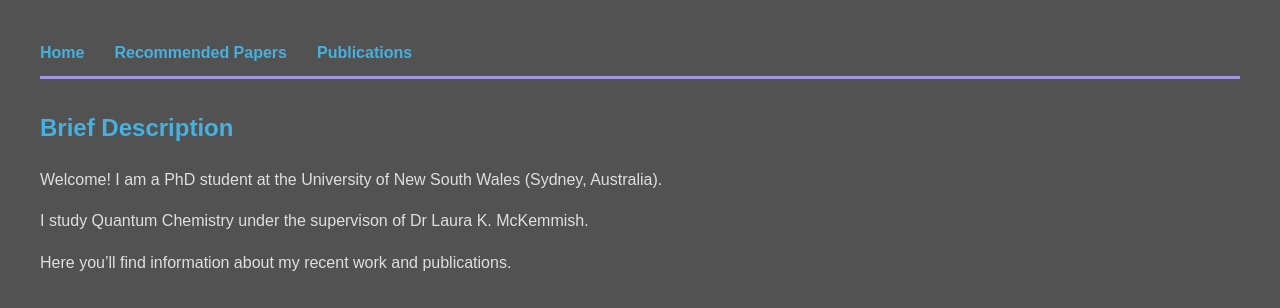
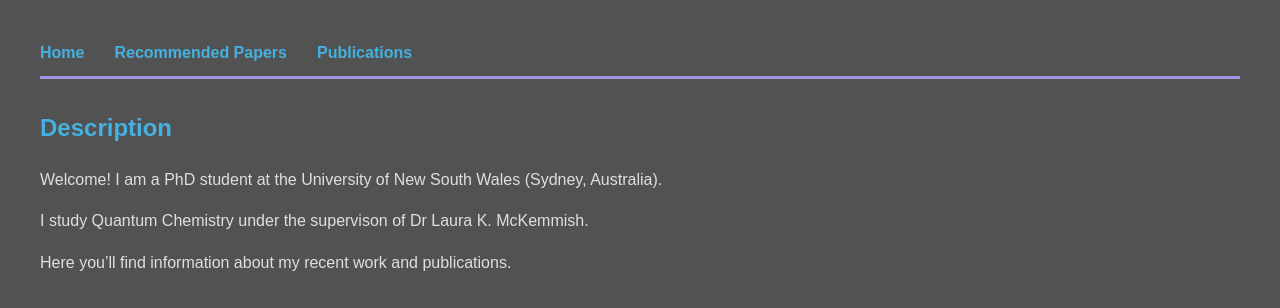
Before and after one commit to SamuelPitman/SamuelPitman.github.io, a Jekyll site: the page built from index.md, in a window 1280 px wide. Shown: the top 308 px of the page. Built offline with Jekyll 4.4.1, drawn with Linux system fonts in a browser that asks for light colours.

Commit message:
Update index.md
- Brief

```diff
--- a/index.md
+++ b/index.md
@@ -3,7 +3,7 @@ layout: default
 title: Home
 ---
 
-## Brief Description
+## Description
 Welcome! I am a PhD student at the University of New South Wales (Sydney, Australia).
 
 I study Quantum Chemistry under the supervison of Dr Laura K. McKemmish.
```
